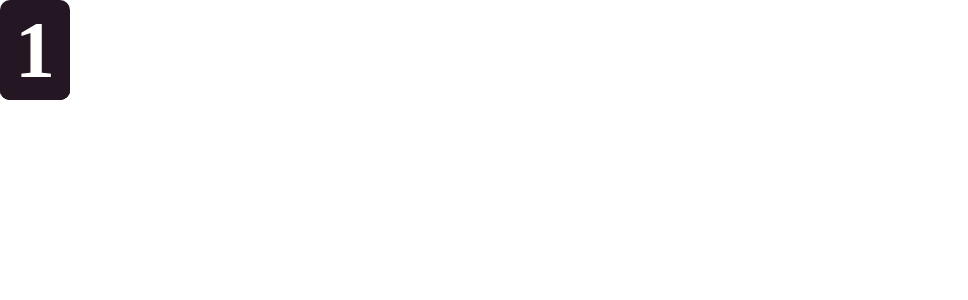
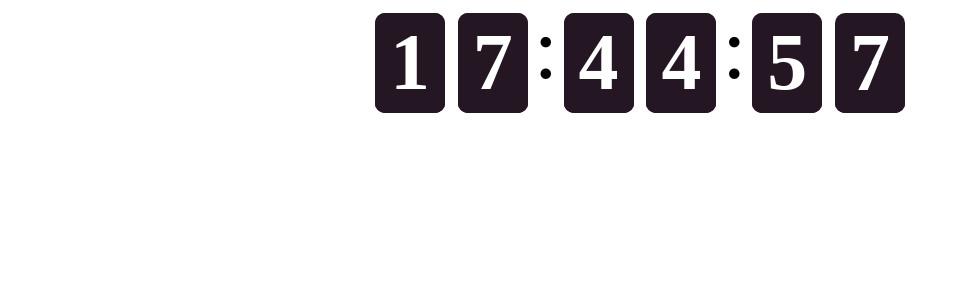
Before and after one commit to sujitsimon/react-clock, a React (Create React App) app: page / in a window 1280 px wide. Shown: the top 300 px of the page, without its empty margins (0-968 px from the left). Built offline with nearby package versions, Linux system fonts and the light colour scheme.

Commit message:
Added Basic Clock Working
--To Do Generalize Props

```diff
--- a/src/component/BaseComponent/BaseComponent.js
+++ b/src/component/BaseComponent/BaseComponent.js
@@ -1,24 +1,25 @@
 import React, {useEffect, useState} from 'react';
 import '../../css/BaseComponent/BaseComponent.css'
 
-export default function BaseComponent() {
-    const [state, setState] = useState({front: -1, back: 0});
+export default function BaseComponent(props) {
+    const [state, setState] = useState({front: -1, back: 0, animate: true, animate_always: false});
 
     useEffect(() => {
-        setState({front: state.front + 1, back: state.back + 1});
-    }, []);
+        // console.log('State: ', props.state);
+        setState(props.state);
+    }, [props]);
 
     return (
         <div className='flip-clock-box'>
             <div className='flip-back'>{state.back}</div>
             <div className='flipper-top-wrapper'>
-                <div className='flipper-top flip-animation-top'>{state.front}</div>
+                <div className={state.animate ? 'flipper-top flip-animation-top' : 'flipper-top'}>{state.front}</div>
             </div>
             <div className='flipper-bottom-wrapper'>
                 <div className='flipper-bottom'>{state.front}</div>
             </div>
             <div className='flipper-center-wrapper'>
-                <div className='flipper-center flip-animation-bottom'>{state.back}</div>
+                <div className={state.animate ? 'flipper-center flip-animation-bottom' : 'flipper-center'}>{state.back}</div>
             </div>
         </div>
     )
--- a/src/component/Clock/Clock.js
+++ b/src/component/Clock/Clock.js
@@ -1,11 +1,73 @@
 import React, { useState, useEffect } from 'react';
+import BaseComponent from '../BaseComponent/BaseComponent';
 
 export default function Clock(props) {
+    const [state, setState] = useState({
+                                        hour_first_digit : {front: 0, back: 0, animate: false},
+                                        hour_second_digit : {front: 0, back: 0, animate: false},
+                                        minute_first_digit : {front: 0, back: 0, animate: false},
+                                        minute_second_digit : {front: 0, back: 0, animate: false},
+                                        seconds_first_digit : {front: 0, back: 0, animate: false},
+                                        seconds_second_digit : {front: 0, back: 0, animate: false},
+                                      });
+
+    const solve_number = (number) => {
+        let second_digit = number % 10;
+        let first_digit = parseInt(number / 10);
+        return {first_digit: first_digit, second_digit: second_digit};
+    }
+
+    const solve_with_previous_state = (current_state, previous_state) => {
+        if (current_state === previous_state.back) {
+            return false;
+        } else {
+            return true;
+        }
+    }
+
+    const solve_time = (hours, minutes, seconds) => {
+        hours = solve_number(hours);
+        minutes = solve_number(minutes);
+        seconds = solve_number(seconds);
+        // console.log({
+        //     hour_first_digit : {front: state.hour_first_digit.back, back: hours.first_digit, animate: solve_with_previous_state(hours.first_digit, state.hour_first_digit)},
+        //     hour_second_digit : {front: state.hour_second_digit.back, back: hours.second_digit, animate: solve_with_previous_state(hours.second_digit, state.hour_second_digit)},
+        //     minute_first_digit : {front: state.minute_first_digit.back, back: minutes.first_digit, animate: solve_with_previous_state(minutes.first_digit, state.minute_first_digit)},
+        //     minute_second_digit : {front: state.minute_second_digit.back, back: minutes.second_digit, animate: solve_with_previous_state(minutes.second_digit, state.minute_second_digit)},
+        //     seconds_first_digit : {front: state.seconds_first_digit.back, back: seconds.first_digit, animate: solve_with_previous_state(seconds.first_digit, state.seconds_first_digit)},
+        //     seconds_second_digit : {front: state.seconds_second_digit.back, back: seconds.second_digit, animate: solve_with_previous_state(seconds.second_digit, state.seconds_second_digit)},
+        //    });
+        return {
+                hour_first_digit : {front: state.hour_first_digit.back, back: hours.first_digit, animate: solve_with_previous_state(hours.first_digit, state.hour_first_digit)},
+                hour_second_digit : {front: state.hour_second_digit.back, back: hours.second_digit, animate: solve_with_previous_state(hours.second_digit, state.hour_second_digit)},
+                minute_first_digit : {front: state.minute_first_digit.back, back: minutes.first_digit, animate: solve_with_previous_state(minutes.first_digit, state.minute_first_digit)},
+                minute_second_digit : {front: state.minute_second_digit.back, back: minutes.second_digit, animate: solve_with_previous_state(minutes.second_digit, state.minute_second_digit)},
+                seconds_first_digit : {front: state.seconds_first_digit.back, back: seconds.first_digit, animate: solve_with_previous_state(seconds.first_digit, state.seconds_first_digit)},
+                seconds_second_digit : {front: state.seconds_second_digit.back, back: seconds.second_digit, animate: solve_with_previous_state(seconds.second_digit, state.seconds_second_digit)},
+               }
+    };
+
+    useEffect(()=> {
+        setTimeout(() => {
+            let date = new Date();
+            let hours = date.getHours();
+            let minutes = date.getMinutes();
+            let seconds = date.getSeconds();
+            setState(solve_time(hours, minutes, seconds));
+        }, 500);
+    });
 
 
     return (
-        <>
-        {/* code to return clock */}
-        </>
+        <div style={{display: 'flex', flexDirection: 'row', width: "100%", justifyContent: 'center', alignContent: 'space-around'}}>
+        <BaseComponent state={state.hour_first_digit}></BaseComponent>
+        <BaseComponent state={state.hour_second_digit}></BaseComponent>
+        <div style={{fontSize: "80px"}}>:</div>
+        <BaseComponent state={state.minute_first_digit}></BaseComponent>
+        <BaseComponent state={state.minute_second_digit}></BaseComponent>
+        <div style={{fontSize: "80px"}}>:</div>
+        <BaseComponent state={state.seconds_first_digit}></BaseComponent>
+        <BaseComponent state={state.seconds_second_digit}></BaseComponent>
+        </div>
     );
 }
--- a/src/css/BaseComponent/BaseComponent.css
+++ b/src/css/BaseComponent/BaseComponent.css
@@ -21,7 +21,7 @@
     perspective: 200px;
     font-family: 'Modak';
     font-weight: bold;
-    /* margin: 1% 1%; */
+    margin: 1% 0.5%;
 }
 
 .flip-back {
@@ -91,10 +91,10 @@
     transform: rotateX(0deg);
     animation-name: animation-top;
     animation-timing-function: var(--animation-timing-function);
-    animation-duration: 0.8s;
+    animation-duration: 0.5s;
     animation-direction: normal;
     animation-fill-mode: forwards;
-    animation-delay: 0.2s;
+    /* animation-delay: 0.2s; */
     animation-iteration-count: 1;
 }
 
@@ -102,8 +102,8 @@
     transform: rotateX(-90deg);
     animation-name: animation-bottom;
     animation-timing-function: var(--animation-timing-function);
-    animation-duration: 0.8s;
-    animation-delay: 0.2s;
+    animation-duration: 0.5s;
+    /* animation-delay: 0.2s; */
     animation-iteration-count: 1;
     animation-direction: normal;
     animation-fill-mode: forwards;
--- a/src/index.js
+++ b/src/index.js
@@ -2,13 +2,14 @@ import React from 'react';
 import ReactDOM from 'react-dom/client';
 import './index.css';
 //import App from './App';
-import BaseComponent from './component/BaseComponent/BaseComponent';
+//import BaseComponent from './component/BaseComponent/BaseComponent';
 import reportWebVitals from './reportWebVitals';
+import Clock from './component/Clock/Clock';
 
 const root = ReactDOM.createRoot(document.getElementById('root'));
 root.render(
   <React.StrictMode>
-    <BaseComponent/>
+    <Clock/>
   </React.StrictMode>
 );
 
```
